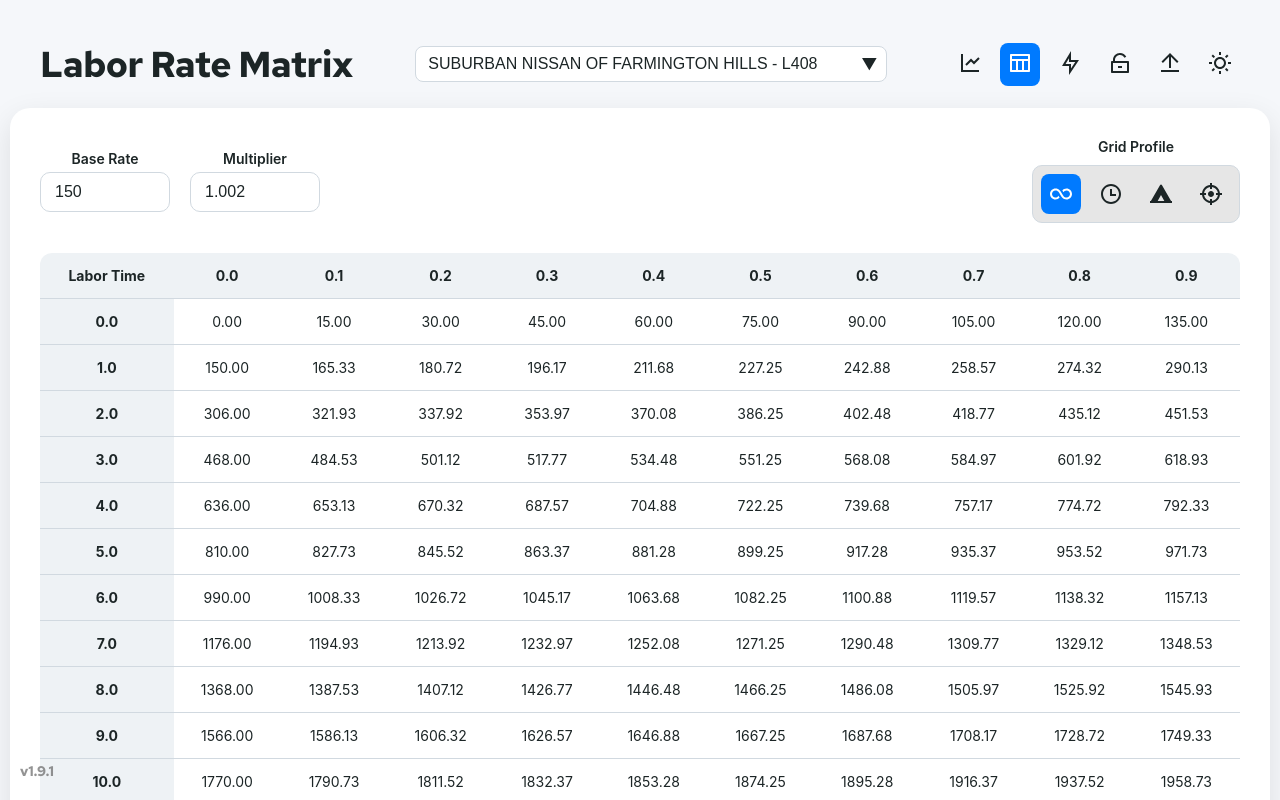
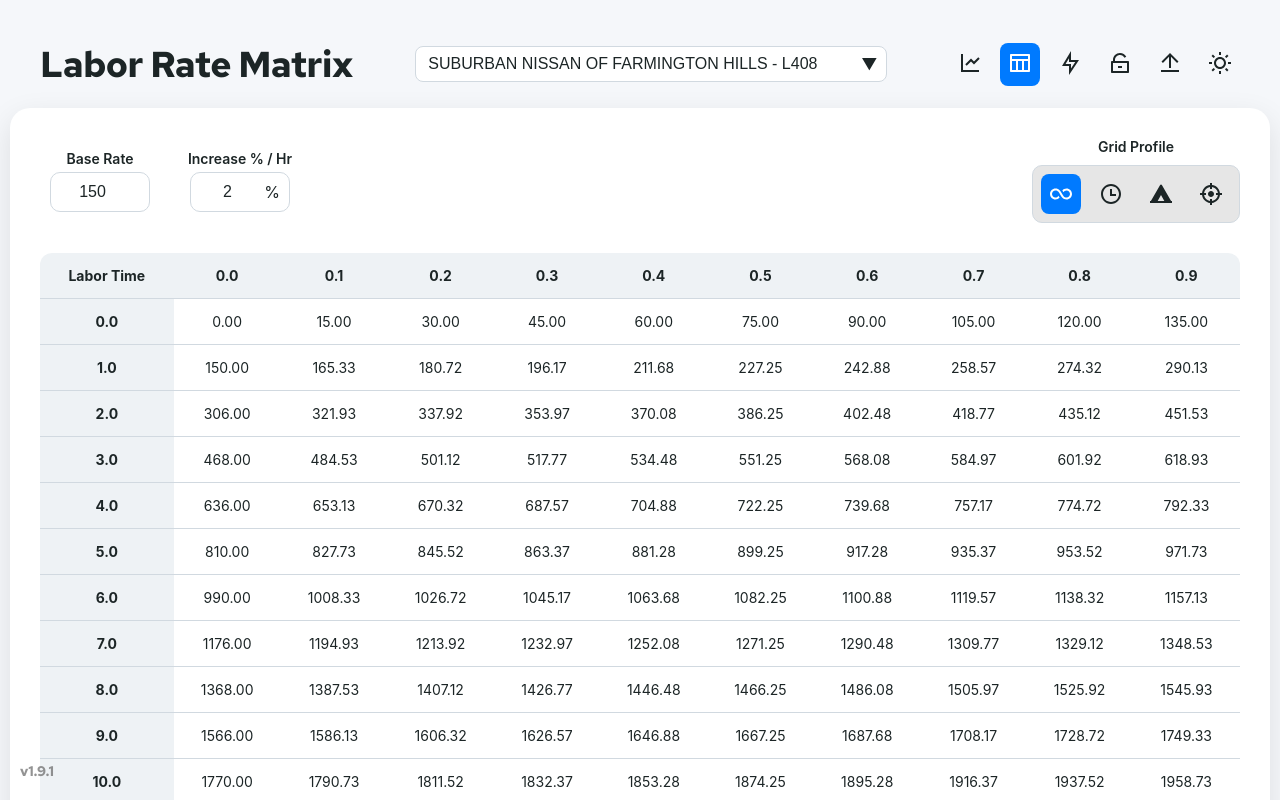
Before and after one commit to kcahrens/grid-calculator-v-1.1.1, a React (Create React App) app: page / in a window 1280 px wide. Shown: the top 800 px of the page. Built offline with nearby package versions, Linux system fonts and the light colour scheme.

Commit message:
v1.9.3: Rename multiplier, adjust to per/hr from per 1/10 hr, remove redundant 1 entry, tweak input size/formatting

```diff
--- a/index.html
+++ b/index.html
@@ -9,6 +9,6 @@
     <div id="root"></div>
   </body>
   <footer>
-    <p>Version v1.9.2</p>
+    <p>Version v1.9.3</p>
   </footer>
 </html>
--- a/package.json
+++ b/package.json
@@ -1,6 +1,6 @@
 {
   "name": "grid-calculator",
-  "version": "v1.9.2",
+  "version": "v1.9.3",
   "private": true,
   "homepage": "https://kcahrens.github.io/grid-calculator-v-1.1.1/",
   "dependencies": {
--- a/src/components/GridCalculator.js
+++ b/src/components/GridCalculator.js
@@ -7,7 +7,7 @@ import Graph from './Graph';
 // Global default configuration for stores
 const DEFAULT_STORE_CONFIG = {
   baseRate: '150',
-  multiplier: '1.002',
+  multiplier: '2', // Represents % increase per hour
   peakHours: '5',
   mode: 'infinity',
   q: '20',
@@ -323,6 +323,14 @@ const InputWrapper = styled.div`
   min-width: 120px;
 `;
 
+const PercentageInputWrapper = styled.div`
+  position: relative;
+  width: 100px;
+  @media (max-width: 600px) {
+    width: 150px;
+  }
+`;
+
 const Label = styled.label`
   font-size: 14px;
   font-weight: 600;
@@ -338,6 +346,8 @@ const Input = styled.input`
   border-radius: 10px;
   width: 100px;
   font-size: 16px;
+  text-align: center; /* Center the text */
+  box-sizing: border-box;
   &:focus {
     outline: none;
     border-color: ${({ theme }) => theme.accent};
@@ -350,6 +360,20 @@ const Input = styled.input`
     color: ${({ theme }) => theme.disabledText};
     cursor: not-allowed;
   }
+`;
+
+const PercentageInput = styled(Input)`
+  padding-right: 24px; /* Make room for the % sign */
+`;
+
+const PercentageSymbol = styled.span`
+  position: absolute;
+  right: 10px;
+  top: 50%;
+  transform: translateY(-50%);
+  color: ${({ theme }) => theme.text};
+  font-size: 16px;
+  pointer-events: none;
 `;
 
 const TableContainer = styled.div`
@@ -934,7 +958,9 @@ function GridCalculator() {
   const calculateValue = (totalHours, config = DEFAULT_STORE_CONFIG) => {
     const { baseRate, multiplier, mode, peakHours, q } = config;
     const numBaseRate = Number(baseRate) || 150; // Default to 150 if empty
-    const numMultiplier = Number(multiplier) || 1;
+    // Convert % increase per hour to multiplier per 0.1 hour
+    const p = Number(multiplier) || 0; // Percentage increase per hour
+    const numMultiplier = 1 + (p / 1000); // Divide by 1000 because it's per 0.1 hour (0.02 / 10 = 0.002)
     const numPeakHours = peakHours ? Number(peakHours) : Infinity; // If peakHours is empty, set to Infinity
     const numQ = Number(q) || 0;
 
@@ -1153,32 +1179,27 @@ function GridCalculator() {
               {!isLocked && (
                 <>
                   <InputWrapper>
-                    <Label>Multiplier</Label>
-                    <Input
+                    <Label>Increase % / Hr</Label>
+                    <PercentageInputWrapper>
+                      <PercentageInput
                         type="number"
                         value={storeConfigs[selectedStore].multiplier}
                         onChange={(e) => {
                           const value = e.target.value;
-                        let multiplier = value;
-                        if (value !== '') {
-                          const numValue = Number(value);
-                          if (numValue < 1) {
-                            multiplier = '1';
-                          } else if (numValue > 1.9) {
-                            multiplier = '1.9';
-                          }
-                        }
+                          if (value === '' || Number(value) >= 0) {
                             setStoreConfigs(prev => ({
                               ...prev,
-                          [selectedStore]: { ...prev[selectedStore], multiplier }
+                              [selectedStore]: { ...prev[selectedStore], multiplier: value }
                             }));
+                          }
                         }}
-                      step="0.001"
-                      min="1"
-                      max="1.9"
+                        step="0.1"
+                        min="0"
+                        placeholder="e.g., 2"
                         disabled={isLocked}
-                      placeholder="Multiplier"
                       />
+                      <PercentageSymbol>%</PercentageSymbol>
+                    </PercentageInputWrapper>
                   </InputWrapper>
                   <FadeWrapper show={storeConfigs[selectedStore]?.mode !== 'infinity'}>
                     <InputWrapper key="peakHours">
```
Also changed, not shown: 1 other file (tests, documents, lock files or other folders). Lines whose indentation alone changed are shown as unchanged.
